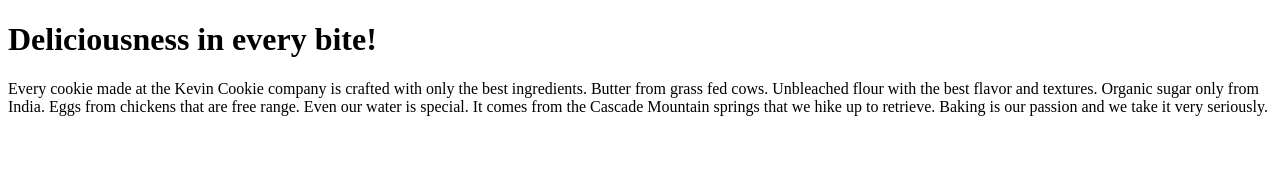
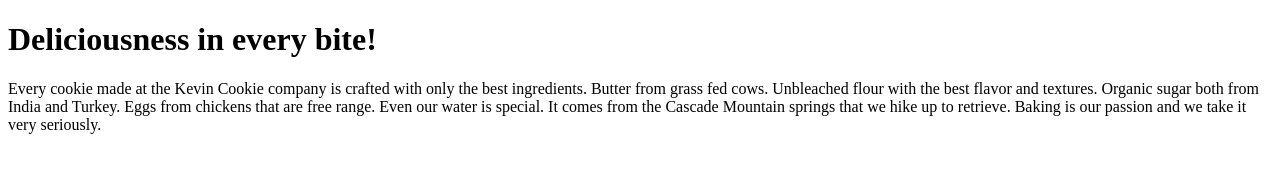
Before and after one commit to boracandan/KevinCookieCompany.com, a plain HTML site: page index.htm in a window 1280 px wide. Drawn offline with Linux system fonts and the light colour scheme.

Commit message:
Update index.htm

```diff
--- a/index.htm
+++ b/index.htm
@@ -4,7 +4,7 @@
 
 <h1>Deliciousness in every bite!</h1>
 
-<p>Every cookie made at the Kevin Cookie company is crafted with only the best ingredients. Butter from grass fed cows. Unbleached flour with the best flavor and textures. Organic sugar only from India. Eggs from chickens that are free range. Even our water is special. It comes from the Cascade Mountain springs that we hike up to retrieve. Baking is our passion and we take it very seriously.</p>
+<p>Every cookie made at the Kevin Cookie company is crafted with only the best ingredients. Butter from grass fed cows. Unbleached flour with the best flavor and textures. Organic sugar both from India and Turkey. Eggs from chickens that are free range. Even our water is special. It comes from the Cascade Mountain springs that we hike up to retrieve. Baking is our passion and we take it very seriously.</p>
 
 
 </body>
```
